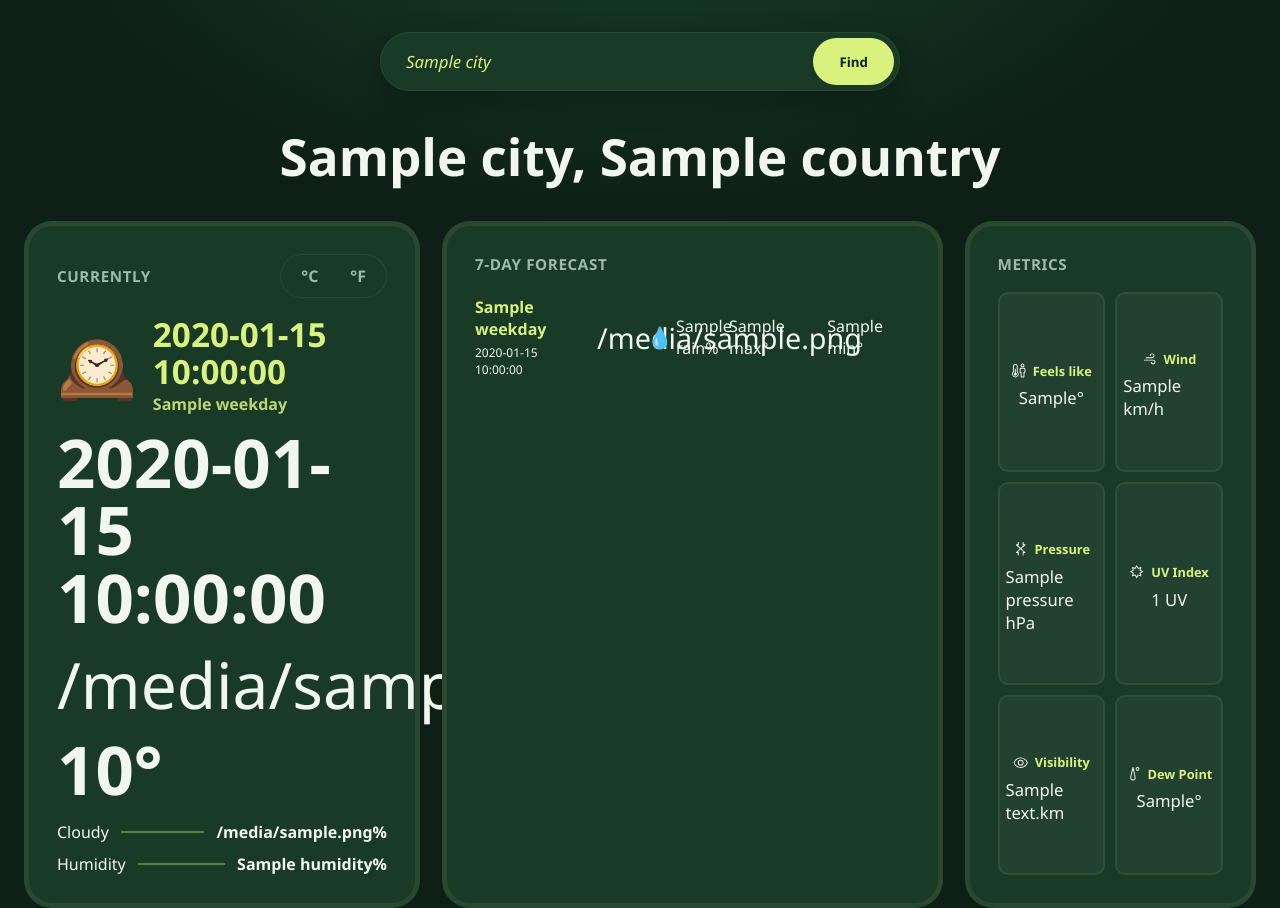
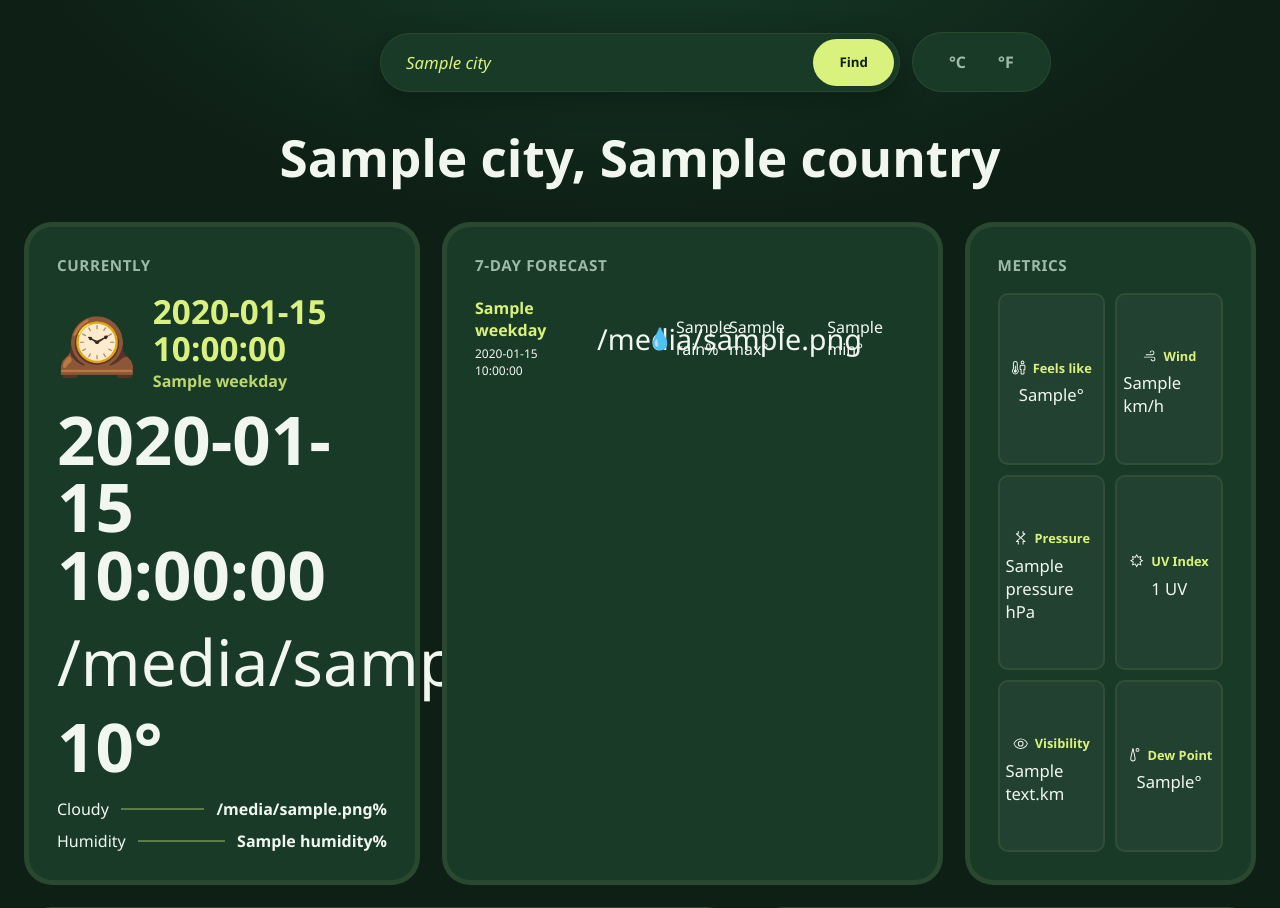
Before and after one commit to oneslaught/Weatheryy, a Flask app: template templates/weather.html in a window 1280 px wide. Shown: the top 908 px of the page. Run offline with Flask 3, Linux system fonts and the light colour scheme; the template is opened without the code that fills it: most values are stand-ins (such as "Sample title", 1, 10 or a date in 2020).

Commit message:
Moved the temperature button next to the search bar

```diff
--- a/static/style.css
+++ b/static/style.css
@@ -136,13 +136,51 @@ body {
 }
 
 .topbar {
+  display: grid;
+  grid-template-columns: 1fr minmax(0, 520px) 1fr;
+  align-items: center;
+  gap: 12px;
   margin-bottom: 30px;
+}
+
+.topbar .search {
+  grid-column: 2;
+  margin: 0;
+}
+
+.topbar .unit-switch {
+  grid-column: 3;
+  justify-self: start;
+  margin:0;
 }
 
 .city-name {
   text-align: center;
   font-size: 3.2rem;
   margin: 30px 0;
+}
+
+/* ----- °C / °F button styles ----- */
+.unit-switch {
+  display: flex;
+  width: fit-content;
+  background: #1a3a28;
+  border: 1px solid rgba(217, 242, 126, 0.08);
+  border-radius: 999px;
+  padding: 12px 20px;
+}
+
+.unit-switch a {
+  padding: 6px 16px;
+  border-radius: 999px;
+  color: var(--muted);
+  text-decoration: none;
+  font-weight: 600;
+}
+
+.unit-switch a.active {
+  background: var(--accent);
+  color: #0e1f16;
 }
 
 /* ----- weather.html ----- */
@@ -203,38 +241,6 @@ body {
   font-size: 4.2rem;
   font-weight: 700;
   line-height: 1;
-}
-
-.card-header {
-  display: flex;
-  align-items: center;
-  justify-content: space-between;
-  margin-bottom: 18px;
-}
-
-.card-header .card-title {
-  margin: 0;
-}
-
-.unit-switch {
-  display: inline-flex;
-  background: #1a3a28;
-  border: 1px solid rgba(217, 242, 126, 0.08);
-  border-radius: 999px;
-  padding: 4px;
-}
-
-.unit-switch a {
-  padding: 6px 16px;
-  border-radius: 999px;
-  color: var(--muted);
-  text-decoration: none;
-  font-weight: 600;
-}
-
-.unit-switch a.active {
-  background: var(--accent);
-  color: #0e1f16;
 }
 
 .stats {
--- a/templates/cards/current-card.html
+++ b/templates/cards/current-card.html
@@ -1,13 +1,5 @@
 <section class="card card-current">
-  <div class="card-header">
-    <h2 class="card-title">Currently</h2>
-    <div class="unit-switch">
-      <a href="{{ url_for('weather', city=city, unit='c') }}"
-        class="{{ 'active' if unit == 'c' }}">°C</a>
-      <a href="{{ url_for('weather', city=city, unit='f') }}"
-        class="{{ 'active' if unit == 'f' }}">°F</a>
-    </div>
-  </div>
+  <h2 class="card-title">Currently</h2>
   <div class="current-main">
     <span class="current-icon" aria-hidden="true">🕰️</span>
     <div>
--- a/templates/weather.html
+++ b/templates/weather.html
@@ -1,6 +1,13 @@
 {% extends "base.html" %} {% block title %}{{ city }} - Weather{% endblock %} {%
 block content %}
-<header class="topbar">{% include "_search.html" %}</header>
+<header class="topbar">{% include "_search.html" %}
+<div class="unit-switch">
+    <a href="{{ url_for('weather', city=city, unit='c') }}"
+      class="{{ 'active' if unit == 'c' }}">°C</a>
+    <a href="{{ url_for('weather', city=city, unit='f') }}"
+      class="{{ 'active' if unit == 'f' }}">°F</a>
+</div>
+</header>
 {% if data.error %}
 <h1>Nothing found for "{{ city }}"</h1>
 {% else %}
```
